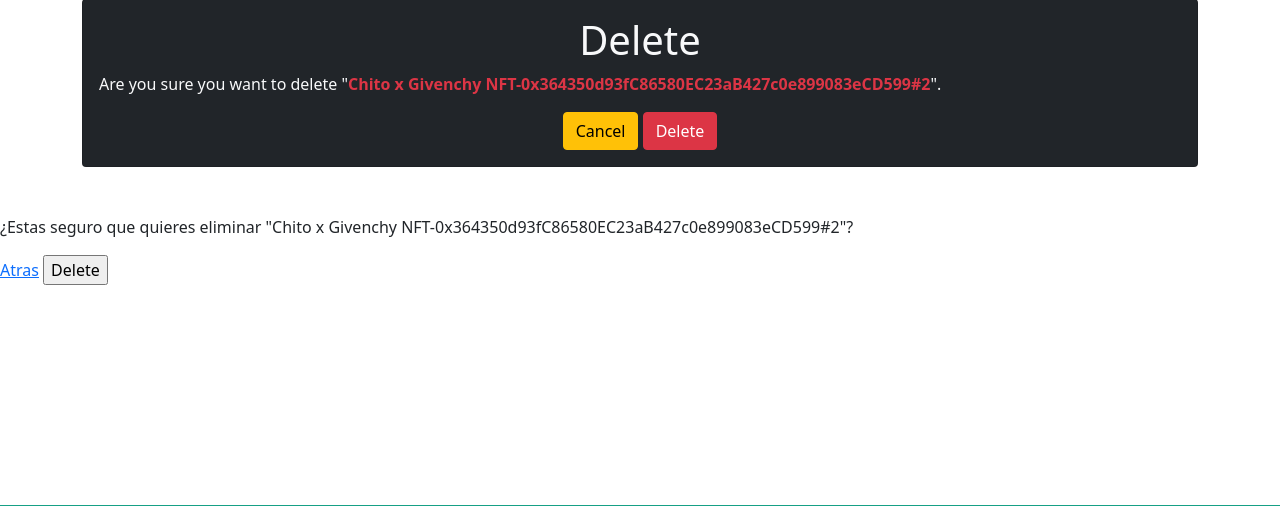
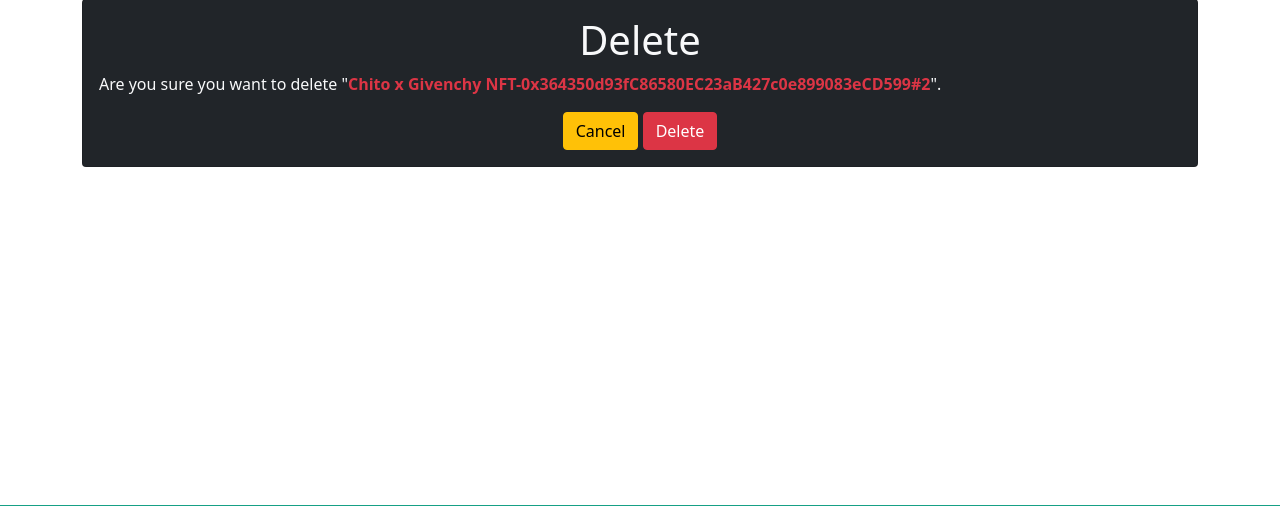
Before and after one commit to itsnotcoma/nftsite, a Django app: page /marketplace/delete/nft/1/ in a window 1280 px wide. Shown: the part 145-651 px from the top of the page. Run offline with Django 3.2, Linux system fonts and the light colour scheme; a user stored in the database is signed in; data comes from the database, SQL or seed files in the repository; both versions use the stored data as it was after the commit; some libraries are stand-ins or nearby versions.

Commit message:
NFT Site: Marketplace

```diff
--- a/marketplace/templates/forms/delete.html
+++ b/marketplace/templates/forms/delete.html
@@ -19,19 +19,4 @@
       </div>
     </div>
 </div>
-
-
-
-
-
-
-
-
-<form action="" method="post">
-    {% csrf_token %}
-    <p>¿Estas seguro que quieres eliminar "{{obj}}"?</p>
-
-    <a href="{{request.META.HTTP_REFERRER}}">Atras</a>
-    <input type="submit" value="Delete">
-</form>
 {% endblock %}
```
Also changed, not shown: db.sqlite3, static/media/user_pic/492c7e4b-5a1a-11ec-a76e-00e04c766303.jpeg (added).
